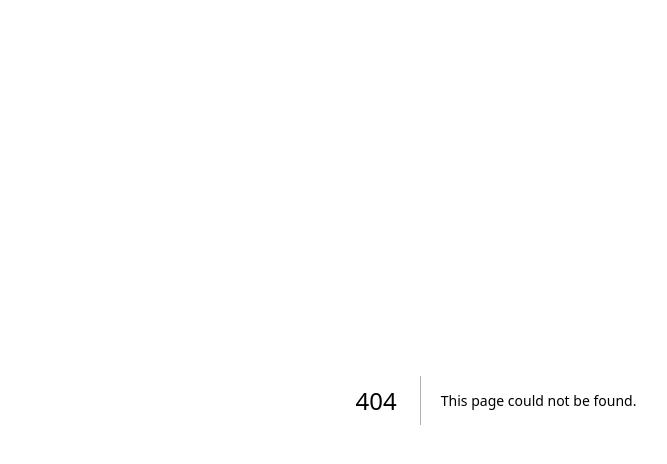
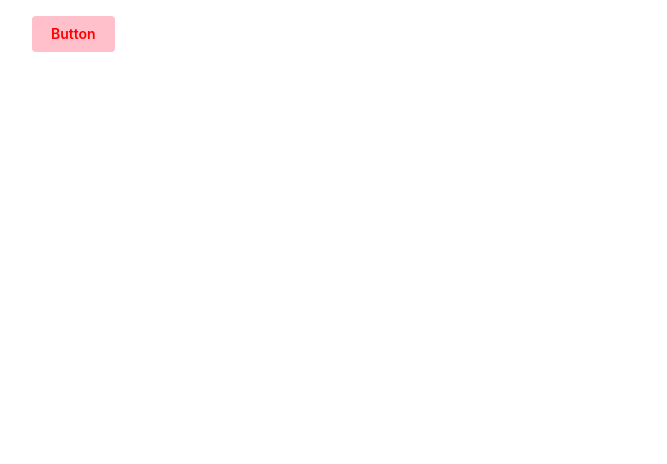
Before and after one commit to yasushi-mo/mantine-next-app-router, a Next.js app: page /components/buttons/inner-elements in a window 1280 px wide. Before the commit this address had no page. Shown: the top 464 px of the page, without its empty margins (144-811 px from the left). Built offline with nearby package versions, Linux system fonts and the light colour scheme.

Commit message:
Add: Button classNames

```diff
--- a/src/app/components/buttons/css_modules/Button.module.css
+++ b/src/app/components/buttons/css_modules/Button.module.css
@@ -1,3 +1,11 @@
 .button {
   color: red;
 }
+
+.root {
+  background-color: pink;
+}
+
+.label {
+  color: red;
+}
--- /dev/null
+++ b/src/app/components/buttons/inner-elements/page.tsx
@@ -0,0 +1,15 @@
+import { Button } from "@mantine/core";
+import classes from "../css_modules/Button.module.css";
+
+export default function Demo() {
+  return (
+    <Button
+      classNames={{
+        root: classes.root,
+        label: classes.label,
+      }}
+    >
+      Button
+    </Button>
+  );
+}
```
